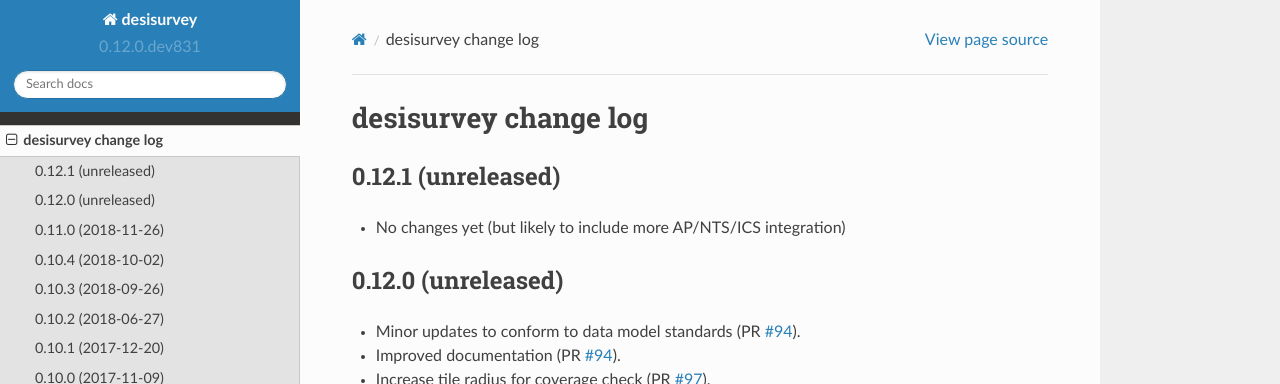
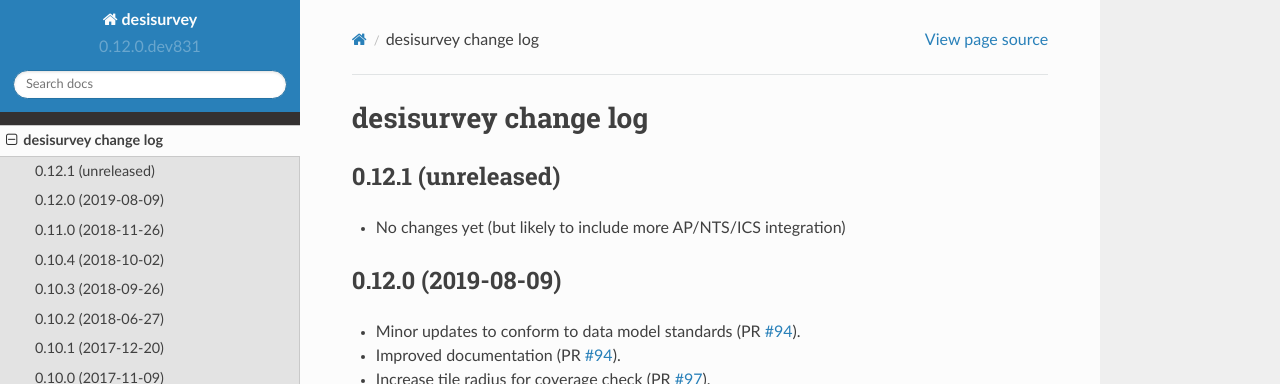
Before and after one commit to desihub/desisurvey, a Sphinx documentation site: the page built from doc/changes.rst, in a window 1280 px wide and 900 px high. Shown: the top 384 px of the window. Built offline with Sphinx 7.4.7 and the Read the Docs theme 2.0.0, drawn with Linux system fonts in a browser that asks for light colours.

Commit message:
Fix release date

```diff
--- a/doc/changes.rst
+++ b/doc/changes.rst
@@ -7,7 +7,7 @@ desisurvey change log
 
 * No changes yet (but likely to include more AP/NTS/ICS integration)
 
-0.12.0 (unreleased)
+0.12.0 (2019-08-09)
 -------------------
 
 * Minor updates to conform to data model standards (PR `#94`_).
```
